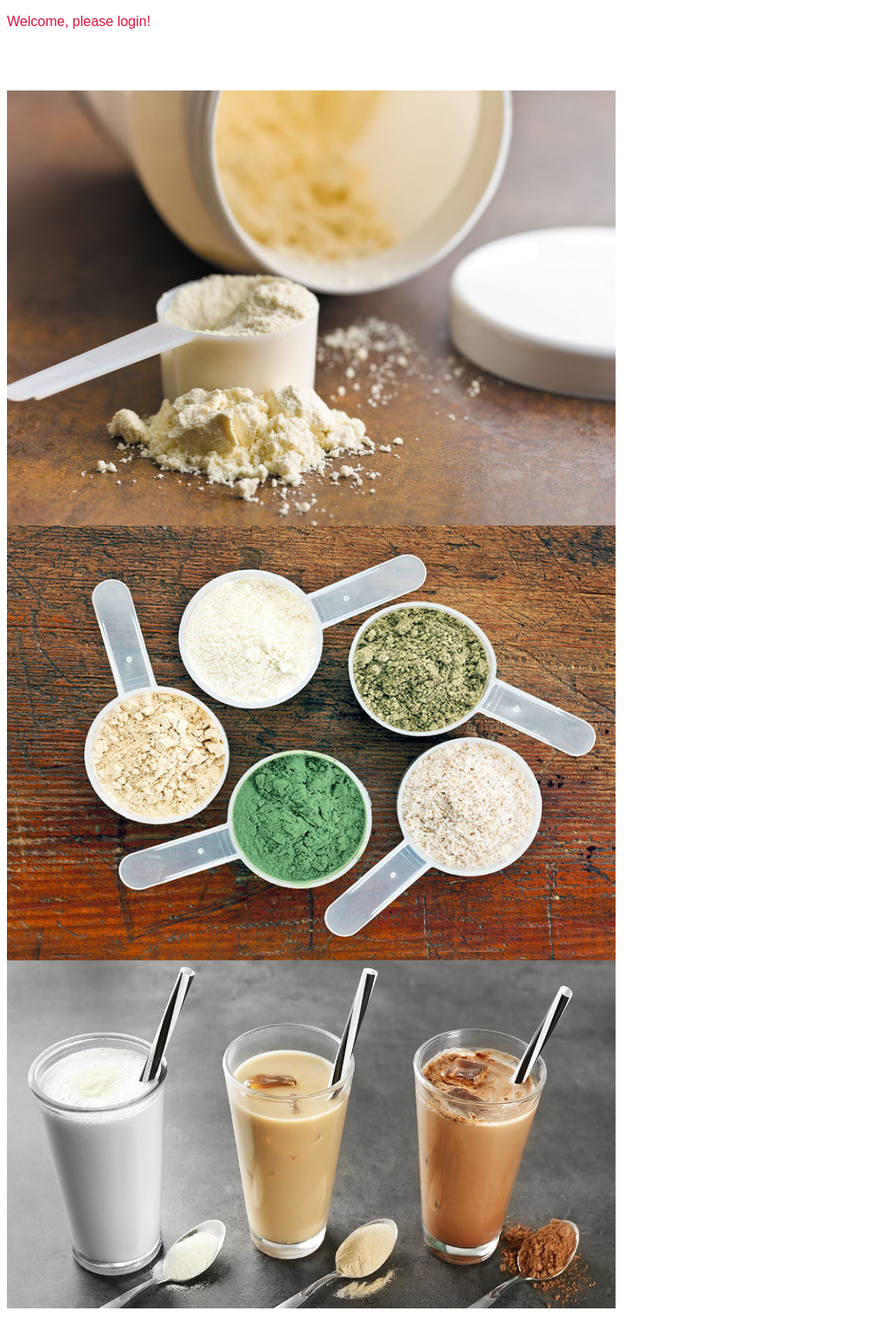
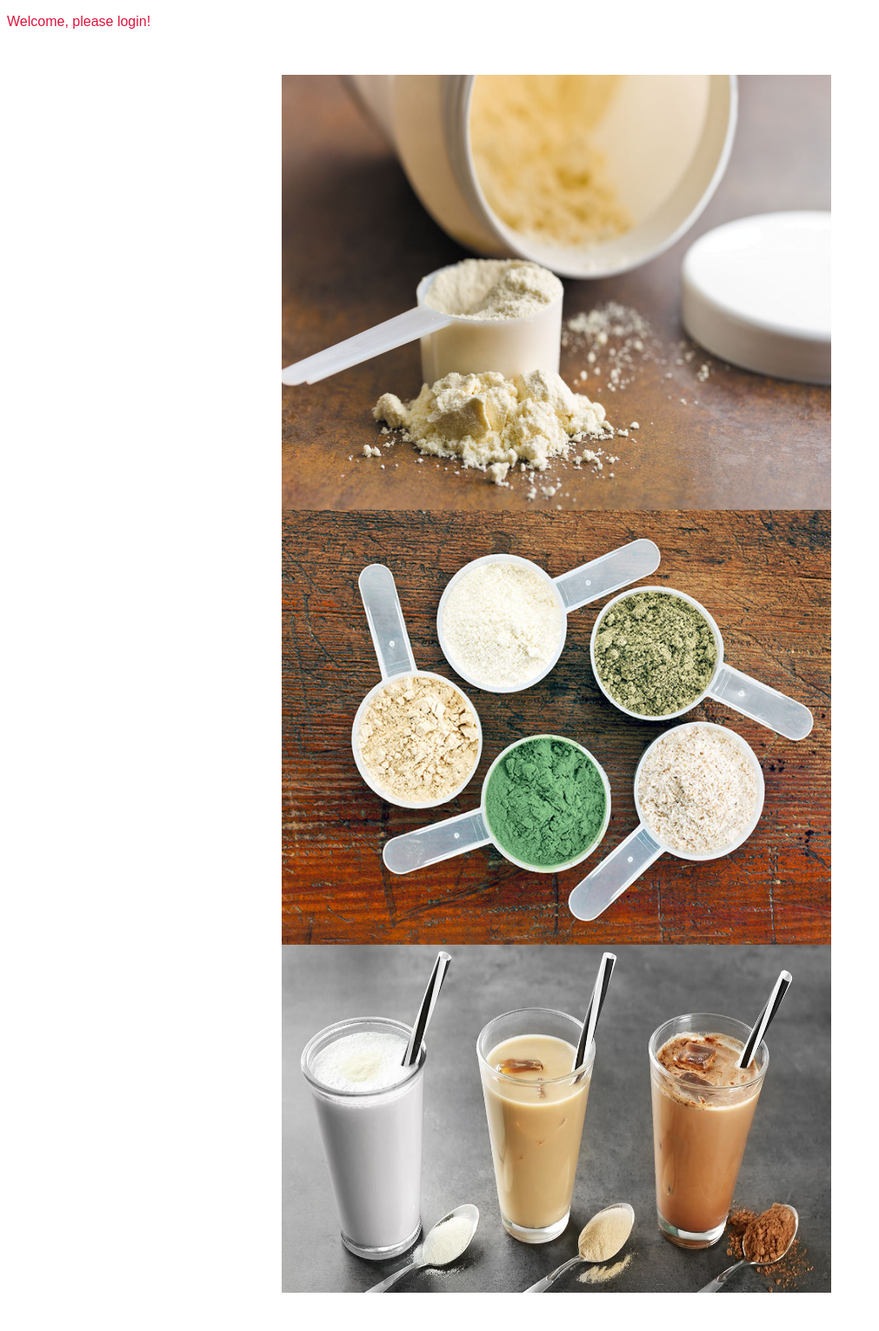
Before and after one commit to samitman/IT202-009, a PHP site: page /home.php in a window 1280 px wide. Shown: the part 107-1637 px from the top of the page at 87% size, without its empty margins (0-1011 px from the left). After the commit the page ends 1593 px from the top, so only its background shows below. Run offline with PHP 8.4, Linux system fonts and the light colour scheme; data that the repository does not hold is empty.

Commit message:
back to original css image settings

```diff
--- a/project/home.php
+++ b/project/home.php
@@ -11,18 +11,11 @@ if (isset($_SESSION["user"]) && isset($_SESSION["user"]["email"])) {
 
 
 ?>
-<br><br><br>
-<div class="img">
-        <div>
-            <img src="http://34.121.103.64/~si237/repo/project/static/css/protein1.jpg" width="700" height="500">
-        </div>
-    <div>
-        <img src="http://34.121.103.64/~si237/repo/project/static/css/protein2.jpg" width="700" height="500">
-    </div>
-    <div>
-        <img src="http://34.121.103.64/~si237/repo/project/static/css/protein3.jpg" width="700" height="400">
-    </div>
+<br><br>
+    <img src="http://34.121.103.64/~si237/repo/project/static/css/protein1.jpg" width="700" height="500">
+    <img src="http://34.121.103.64/~si237/repo/project/static/css/protein2.jpg" width="700" height="500">
+    <img src="http://34.121.103.64/~si237/repo/project/static/css/protein3.jpg" width="700" height="400">
 <br>
-</div>
+
 
 <?php require(__DIR__."/partials/flash.php"); ?>
--- a/project/static/css/styles.css
+++ b/project/static/css/styles.css
@@ -66,11 +66,6 @@ input[type=submit] {
     cursor: pointer;
 }
 
-div[class="img"]{
-    margin-left: auto !important;
-    margin-right: auto !important;
-}
-
 input:nth-of-type(1) {
     margin-left: 5px !important;
     margin-right: 5px !important;
@@ -111,3 +106,10 @@ input:nth-of-type(5) {
 a {
     margin-left: 5px;
 }
+
+img {
+    display: block;
+    margin-left: auto;
+    margin-right: auto;
+    width: 50%;
+}
```
